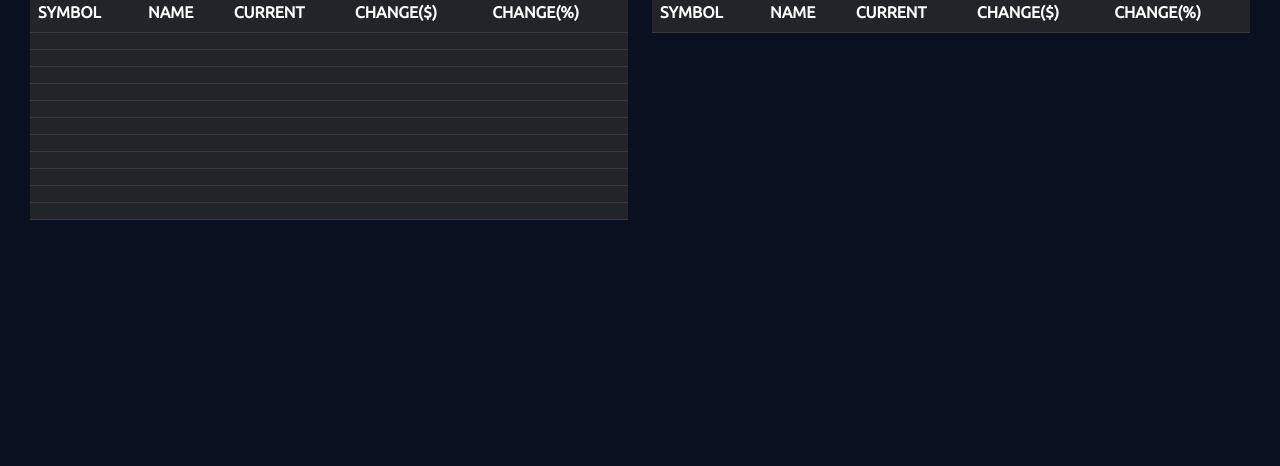
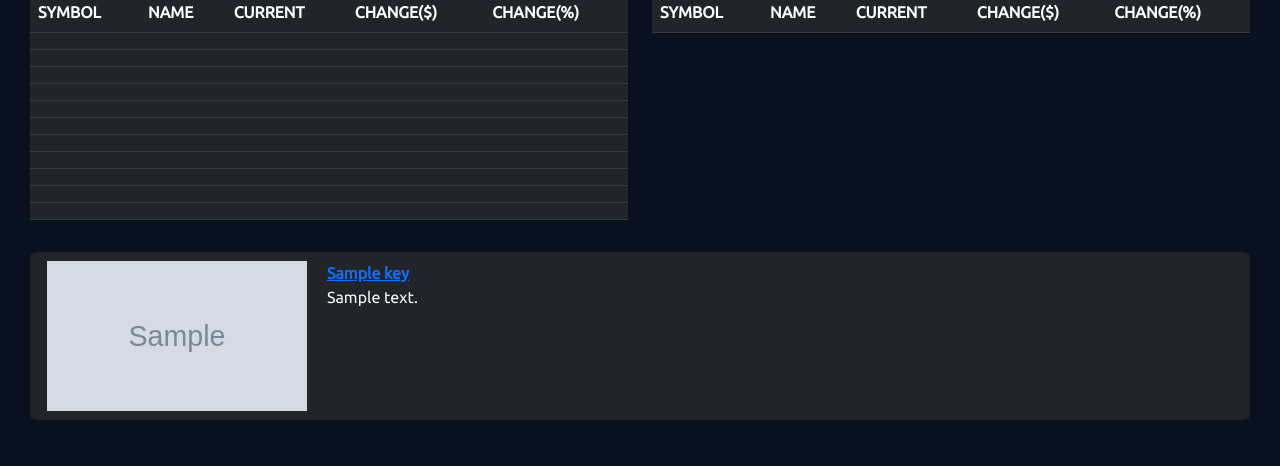
Before and after one commit to Patrick-Culley/django-practice, a Django app: page /polls/ in a window 1280 px wide. Shown: the part 342-808 px from the top of the page. Before the commit the page ends 562 px from the top, so only its background shows below. Run offline with Django 4.2, Linux system fonts and the light colour scheme; tables that the repository leaves empty hold one stand-in row (values such as "Sample post"); grey boxes marked "Sample" are stand-in pictures; a database or web service that is not in the repository returns one stand-in record (values such as "Sample title"); data that the repository does not hold is empty.

Commit message:
update homepage news feed - add bootstrap

```diff
--- a/mytestsite/polls/templates/polls/index.html
+++ b/mytestsite/polls/templates/polls/index.html
@@ -32,23 +32,6 @@
     <!-- <input type="text" name="search"   class="search" onmouseout="this.value = ''; this.blur();"> -->
 </form>
     <div class="content">
-        <!-- <div class="sidebar">
-            <div class="news-head">Latest News><br><br></div>
-            <ul>
-                {% for key in news.feed %}
-                    <li class="news_title">
-                        <a href= {{key.url}}><strong>{{key.title}}</strong></a>
-                    </li>
-                    <li>
-                        {% if key.banner_image %}
-                        <img src={{key.banner_image}} alt="img" class="news_images">
-                        {% endif %}
-                        {{key.summary}}
-                    </li>
-                    <br>
-                {% endfor %}
-            </ul>
-        </div> -->
         <div class="main pt-4">
             <div class="most_traded">
                 <h2 class="text-center top-movers">Top Movers ></h2>
@@ -110,9 +93,21 @@
             </div>
         </div>
     </div>
+    <div class="col-md-12 mt-3">
+        <ul class="list-group">
+            {% for key in news.feed %}
+                <li class="list-group-item bg-dark mb-3">
+                    {% if key.banner_image %}
+                    <img src={{key.banner_image}} alt="img" class="news_images">
+                    <a href= {{key.url}}><strong>{{key.title}}</strong></a>
+                    <p class="ms-5 text-light fs-6">{{key.summary}}</p>
+                    {% endif %}
+                </li>
+            {% endfor %}
+        </ul>
+    </div>
     {% block script %}
     {% endblock script %}
-</div>
 <script src="https://code.jquery.com/jquery-1.12.4.min.js" integrity="sha384-nvAa0+6Qg9clwYCGGPpDQLVpLNn0fRaROjHqs13t4Ggj3Ez50XnGQqc/r8MhnRDZ" crossorigin="anonymous"></script>
 <script src="https://cdn.jsdelivr.net/npm/bootstrap@3.4.1/dist/js/bootstrap.min.js" integrity="sha384-aJ21OjlMXNL5UyIl/XNwTMqvzeRMZH2w8c5cRVpzpU8Y5bApTppSuUkhZXN0VxHd" crossorigin="anonymous"></script>
 </body>
```
